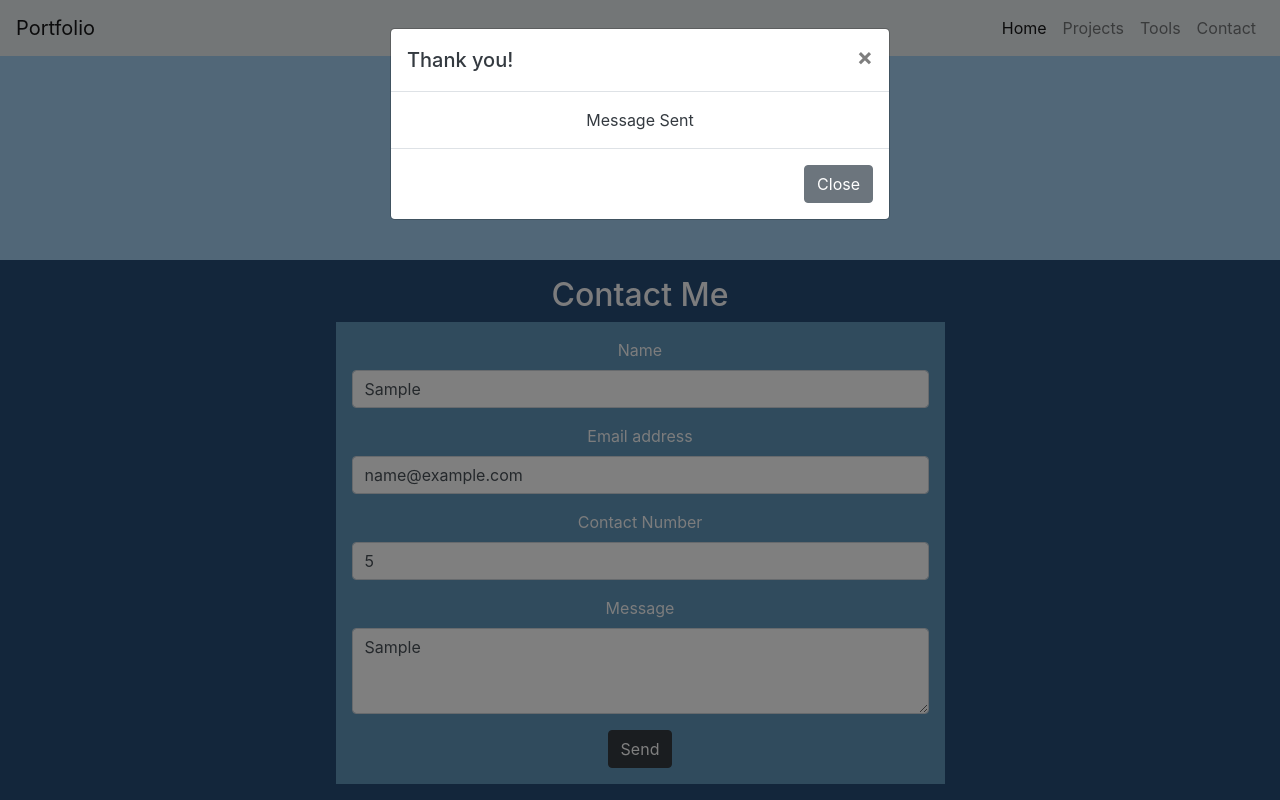
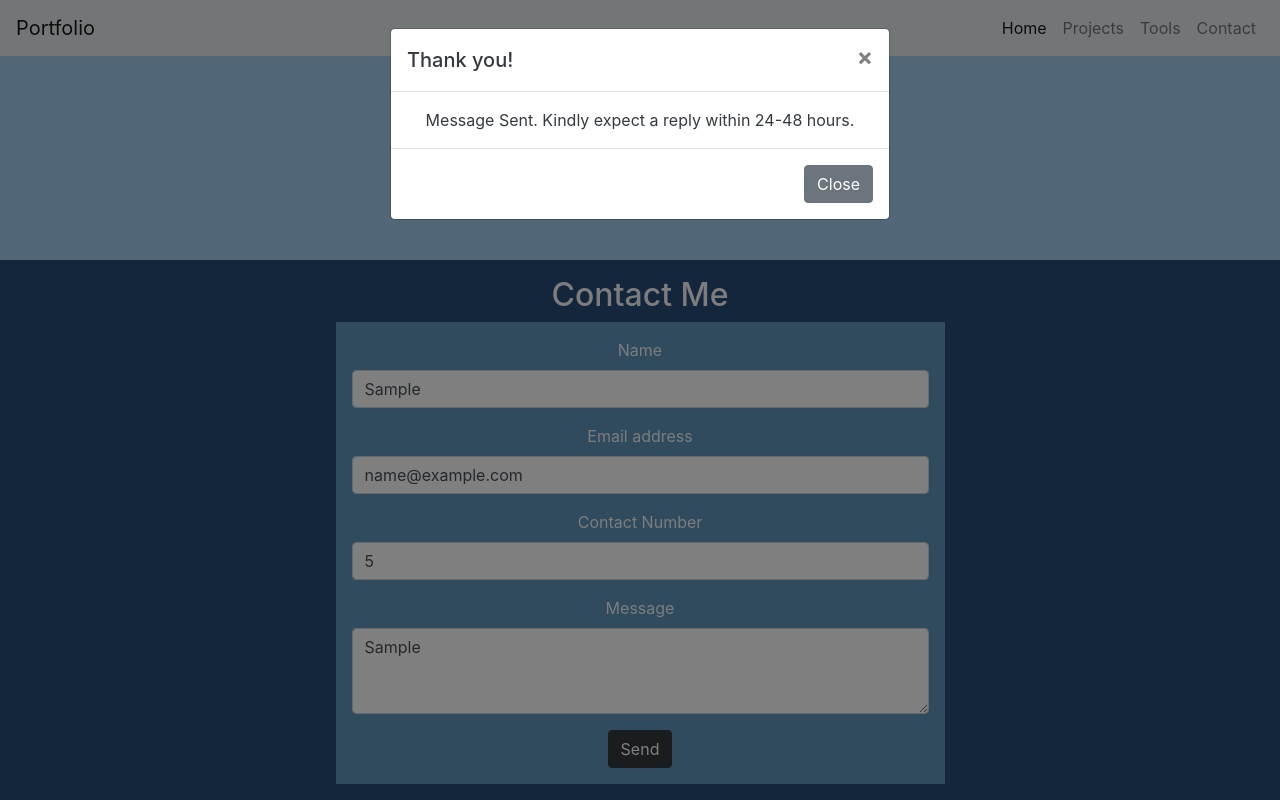
Before and after one commit to aconopio/csp1-conopio, a plain HTML site: page index.html in a window 1280 px wide. Both pictures are taken after typing "Sample", "name@example.com", "5", "Sample" into the empty fields and a click on the button "Send". Shown: the part 1377-2177 px from the top of the page. Drawn offline with nearby package versions, Linux system fonts and the light colour scheme.

Commit message:
Edited modal

```diff
--- a/index.html
+++ b/index.html
@@ -201,7 +201,7 @@
 					                    </button>
 					                  </div>
 					                  <div class="modal-body">
-					                    Message Sent
+					                    Message Sent. Kindly expect a reply within 24-48 hours.
 					                  </div>
 					                  <div class="modal-footer">
 					                    <button type="button" class="btn btn-secondary" data-dismiss="modal">Close</button>
```
